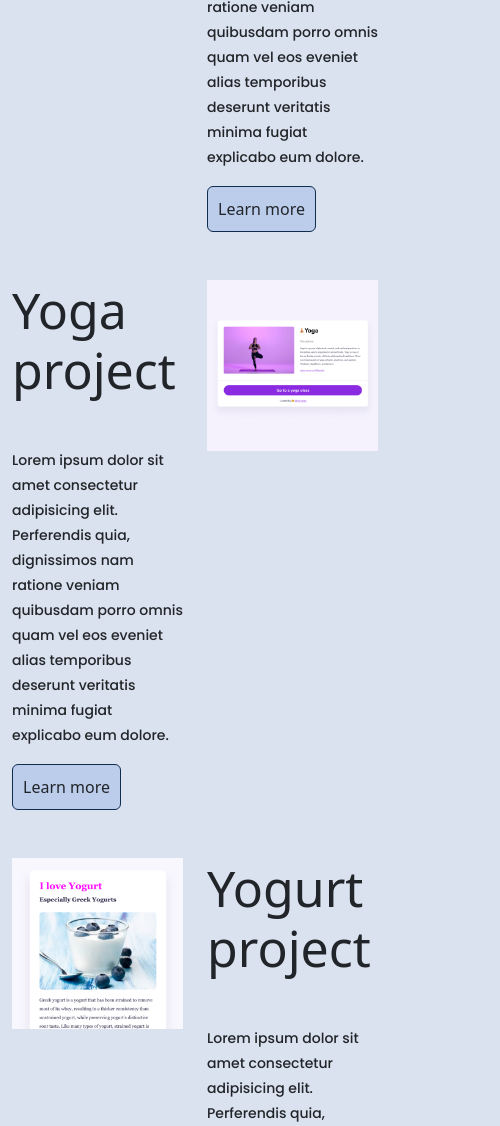
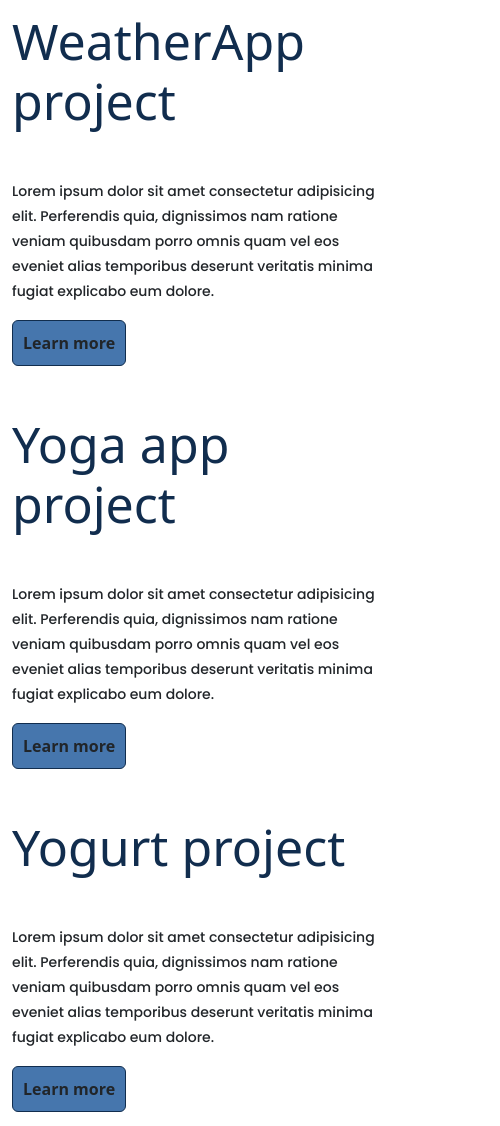
Before and after one commit to Dom1ka/Portfolio-project, a plain HTML site: page index.html in a window 390 px wide. Shown: the part 874-2000 px from the top of the page, 500 px wide, since content can reach past the window. Drawn offline with nearby package versions, Linux system fonts and the light colour scheme.

Commit message:
Responsive Homepage

```diff
--- a/index.html
+++ b/index.html
@@ -38,51 +38,55 @@
         <a href="#" class="btn contactMeBtn">Contact me</a>
       </div>
     </div>
-    <p class="text-center m-5">x x x x x x x x x x x x x</p>
+
+    <p class="text-center m-5">
+      Featured Project which my best projects be choice to show
+    </p>
     <div class="container">
-      <div class="row">
-        <div class="col-6">
-          <img src="images/VanilaWeatherApp.PNG" alt="" class="img-fluid" />
+      <div class="row mb-5">
+        <div class="col d-none d-lg-block">
+          <img
+            src="images/VanilaWeatherApp.PNG"
+            alt="WeatherApp-project"
+            class="img-fluid"
+          />
         </div>
-        <div class="col-6 mt-3">
+        <div class="col">
+          <div class="project-description">
             <h2 class="mb-5">WeatherApp project</h2>
             <p class="mb-3">
-            Lorem ipsum dolor sit amet consectetur adipisicing elit. Perferendis
-            quia, dignissimos nam ratione veniam quibusdam porro omnis quam vel
-            eos eveniet alias temporibus deserunt veritatis minima fugiat
-            explicabo eum dolore.
+              Lorem ipsum dolor sit amet consectetur adipisicing elit.
+              Perferendis quia, dignissimos nam ratione veniam quibusdam porro
+              omnis quam vel eos eveniet alias temporibus deserunt veritatis
+              minima fugiat explicabo eum dolore.
             </p>
             <a href="#" class="btn btn-launch">Learn more</a>
           </div>
         </div>
-      <div class="row mt-5">
-        <div class="col-6">
-          <h2 class="mb-5">Yoga project</h2>
+      </div>
+      <div class="row mb-5">
+        <div class="col">
+          <div class="project-description">
+            <h2 class="mb-5">Yoga app project</h2>
             <p class="mb-3">
-            Lorem ipsum dolor sit amet consectetur adipisicing elit. Perferendis
-            quia, dignissimos nam ratione veniam quibusdam porro omnis quam vel
-            eos eveniet alias temporibus deserunt veritatis minima fugiat
-            explicabo eum dolore.
+              Lorem ipsum dolor sit amet consectetur adipisicing elit.
+              Perferendis quia, dignissimos nam ratione veniam quibusdam porro
+              omnis quam vel eos eveniet alias temporibus deserunt veritatis
+              minima fugiat explicabo eum dolore.
             </p>
             <a href="#" class="btn btn-launch">Learn more</a>
           </div>
-        <div class="col-6">
-          <img
-            src="images/yoga.png"
-            alt="yoga project picture"
-            class="img-fluid"
-          />
+        </div>
+        <div class="col d-none d-lg-block">
+          <img src="images/yoga.png" alt="yoga-project" class="img-fluid" />
         </div>
       </div>
-      <div class="row mt-5">
-        <div class="col-6">
-          <img
-            src="images/yogurt.png"
-            alt="Yogurt project picture"
-            class="img-fluid"
-          />
+      <div class="row mb-3">
+        <div class="col d-none d-lg-block">
+          <img src="images/yogurt.png" alt="Yogurt-project" class="img-fluid" />
         </div>
-        <div class="col-6">
+        <div class="col">
+          <div class="project-description"></div>
           <h2 class="mb-5">Yogurt project</h2>
           <p class="mb-3">
             Lorem ipsum dolor sit amet consectetur adipisicing elit. Perferendis
@@ -94,7 +98,5 @@
         </div>
       </div>
     </div>
-    <br />
-    <br />
   </body>
 </html>
--- a/src/style.css
+++ b/src/style.css
@@ -1,10 +1,11 @@
 :root {
   --heading-font-family: "Playfair Display", serif;
+  --heading-font-color: #112d4e;
   --default-font-family: "Poppins", sans-serif;
 }
 
-body {
-  background: #dbe2ef;
+.homepage-content {
+  background-color: #dbe2ef;
 }
 
 h1,
@@ -13,6 +14,7 @@ h4,
 h5,
 h6 {
   font-family: var(--heading-font-family);
+  color: var(--heading-font-color);
   font-weight: bold;
 }
 h1 {
@@ -20,6 +22,7 @@ h1 {
 }
 h2 {
   font-size: 50px;
+  color: var(--heading-font-color);
 }
 p {
   font-family: var(--default-font-family);
@@ -31,9 +34,11 @@ p {
 
 .hero {
   text-align: center;
-  margin-top: 100px;
+  padding: 200px 20px;
+  background: #c0d3f5;
 }
 .hero p {
+  color: var(--heading-font-color);
   font-size: 36px;
   margin-bottom: 0px;
 }
@@ -44,20 +49,23 @@ p {
 }
 
 .contactMeBtn {
-  border: 1px solid #112d4e;
+  border: 1px solid #112d4e91;
   border-radius: 6px;
   background-color: transparent;
   padding: 10px;
 }
 .contactMeBtn:hover {
-  background-color: #bccceb;
+  background-color: #3469a5e8;
+  font-weight: bolder;
 }
 .btn-launch {
   border: 1px solid #112d4e;
   border-radius: 6px;
-  background-color: #bccceb;
+  background-color: #3469a5e8;
   padding: 10px;
+  font-weight: bold;
 }
 .btn-launch:hover {
   background-color: transparent;
+  font-weight: normal;
 }
```
Lines whose indentation alone changed are shown as unchanged.
